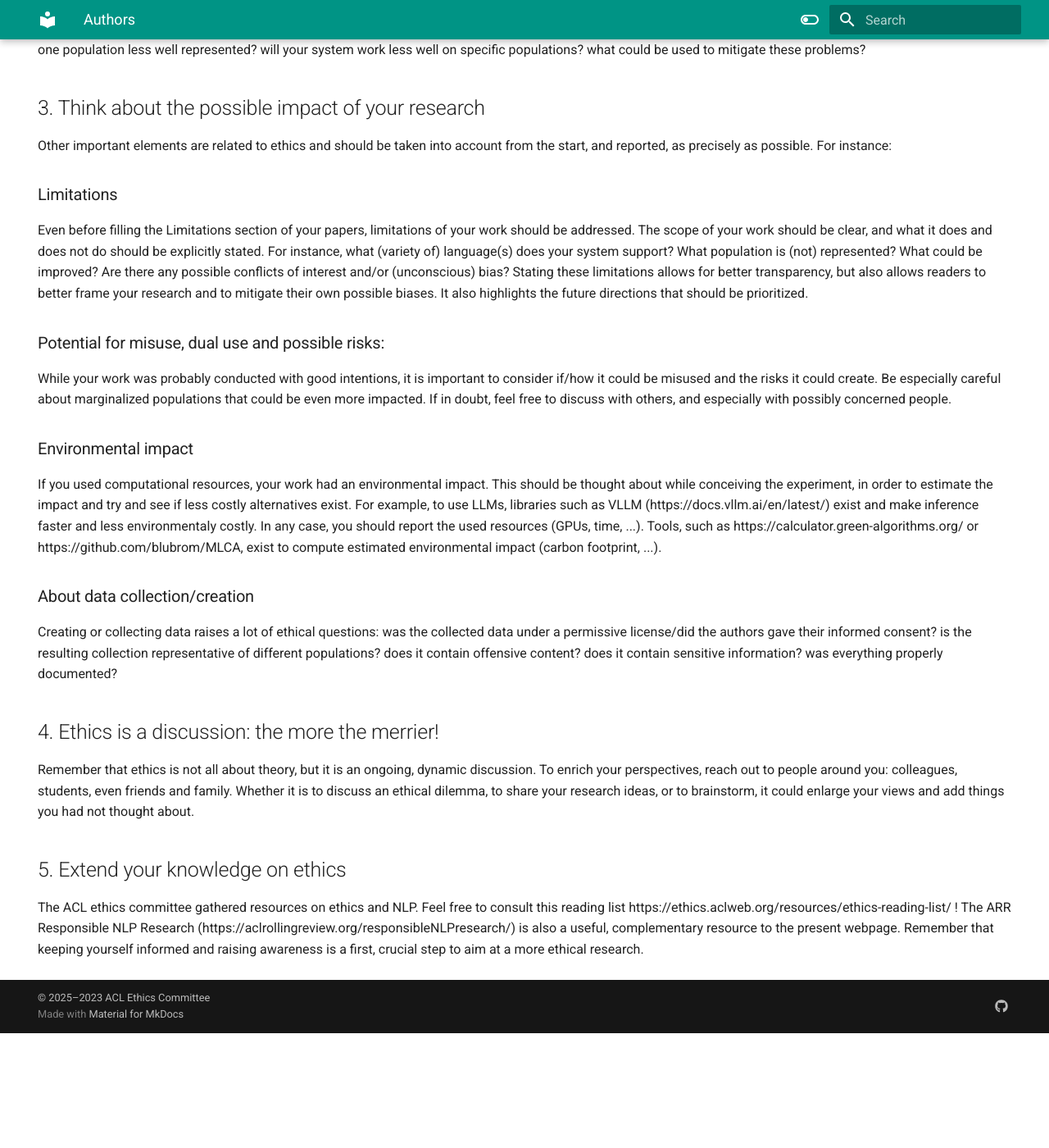
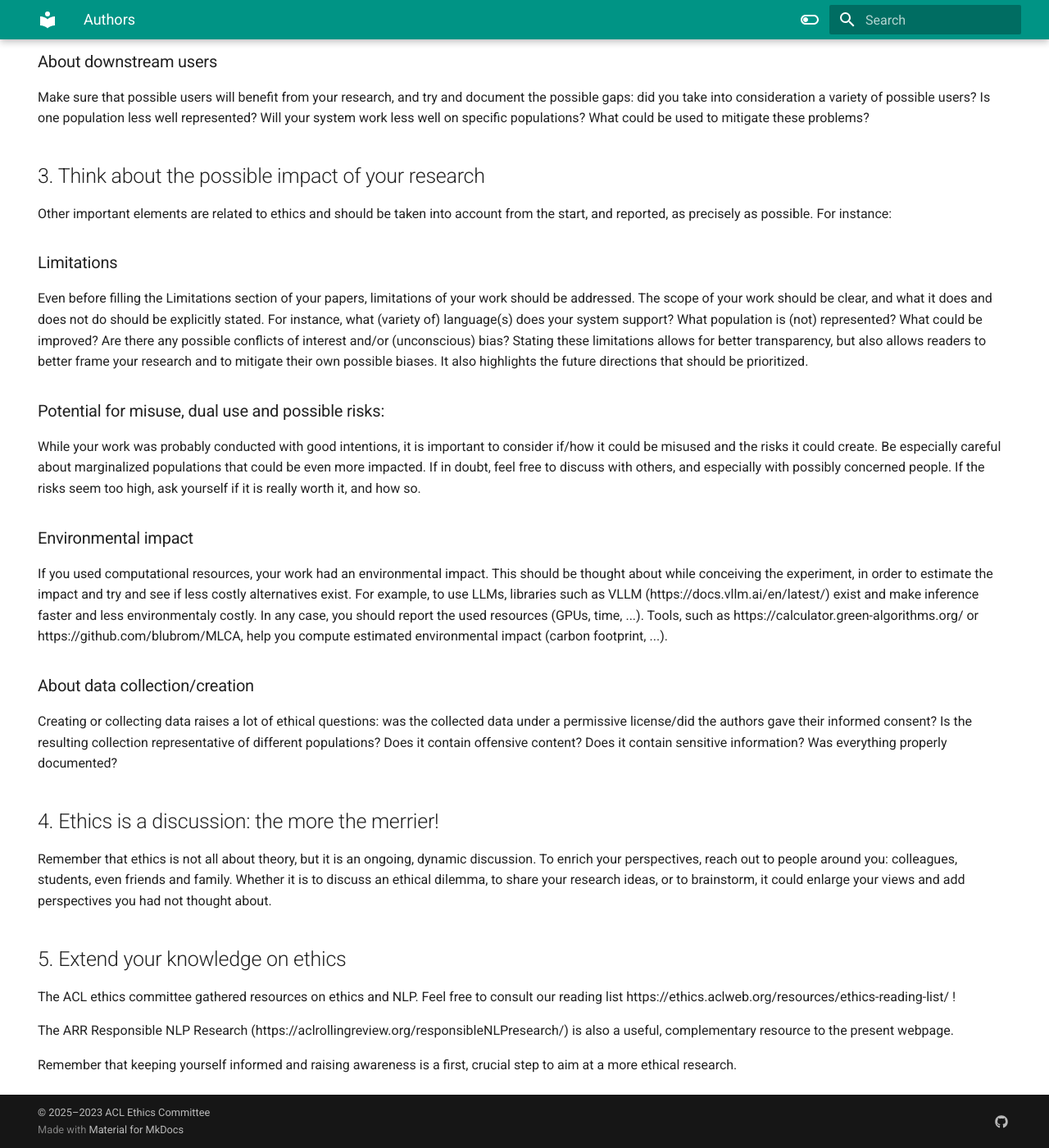
Before and after one commit to knmnyn/ethics-website, an MkDocs documentation site: the page built from docs/roles/authors.md, in a window 1280 px wide and 1400 px high, scrolled down 959 px. Shown: the whole window at 82% size. Built offline with MkDocs 1.6.1 and Material for MkDocs 9.7.7, drawn with Linux system fonts in a browser that asks for light colours; before the commit the page ends 2219 px from its top, so only the background shows below that; some of the changed text lies outside the part shown.

Commit message:
Fixes to Authors draft

```diff
--- a/docs/roles/authors.md
+++ b/docs/roles/authors.md
@@ -3,14 +3,18 @@
   - navigation
   - toc
 ---
-As authors, your role is crucial: your research and your participation in the scientific community have an impact. You need to try and make sure that you do not contribute to causing any harm. A few key principles are listed down below:
+As authors, your role is crucial: your research and your participation in the scientific community have an impact. You need to try and make sure that you do not contribute to causing any harm. A few key principles to help you think about possible ethical issues and how to report them are listed down below:
 
 ## 1. Include ethics from the start, and throughout the pipeline
-Ethics is not an afterthought, and is not limited to filling an ethical consideration section or to tick boxes when submitting your papers. To make sure your research is not raising ethical concerns, ethical reflections should start from the conception of the experiment, and be present at all steps, then diligently reported in papers. The following principles are examples of elements to keep in mind and apply in your research.
+Ethics is not an afterthought, and is not limited to filling an ethical consideration section or to tick boxes when submitting your papers. To make sure your research is not raising ethical concerns, ethical reflections should start from the conception of the experiment, and be present at all steps, then diligently reported in papers.
+
+Try and ask yourself questions about ethics while thinking about research questions, experiment and methodology design, tools and datasets choice/conception, tools evaluation, ...
+
+The following principles are examples of elements to keep in mind and apply in your research, at every step.
 
 ## 2. Take into consideration all stakeholders
 
-It takes a village to do research: from annotators, human participants, to involved researchers and even downstream users, many people can contribute or be affected by your work. It is important that all of them are taken into account, treated with respect and that you do not cause them any harm. Be transparent about who contributed to your research, how so, etc. This ensures that everyone was treated correctly, and also helps to signal possible bias (e.g., if a majority of men participated in an experiment, the results may only apply for men)
+It takes a village to do research: from annotators, human participants, to involved researchers and even downstream users, many people can contribute or be affected by your work. It is important that all of them are taken into account, treated with respect and that you do not cause them any harm. Be transparent about who contributed to your research, how so, etc. This ensures that everyone was treated correctly, and also helps to signal possible bias (e.g., if a majority of men participated in an experiment, the results may only apply to men).
 
 Some more specific advice depending on the target population:
 
@@ -20,7 +24,7 @@
 For human participants, also provide details about their informed consent, the procedures that were used to pseudonymize/anonymize when applicable, and whether or not a debrief took place after the experiment.
 
 ### About downstream users
-Make sure that possible users will benefit from your research, and try and document the possible gaps: did you take into consideration a variety of possible users? is one population less well represented? will your system work less well on specific populations? what could be used to mitigate these problems?
+Make sure that possible users will benefit from your research, and try and document the possible gaps: did you take into consideration a variety of possible users? Is one population less well represented? Will your system work less well on specific populations? What could be used to mitigate these problems?
 
 ## 3. Think about the possible impact of your research
 Other important elements are related to ethics and should be taken into account from the start, and reported, as precisely as possible. For instance:
@@ -30,20 +34,23 @@
 Stating these limitations allows for better transparency, but also allows readers to better frame your research and to mitigate their own possible biases. It also highlights the future directions that should be prioritized.
 
 ### Potential for misuse, dual use and possible risks:
-While your work was probably conducted with good intentions, it is important to consider if/how it could be misused and the risks it could create. Be especially careful about marginalized populations that could be even more impacted. If in doubt, feel free to discuss with others, and especially with possibly concerned people.
+While your work was probably conducted with good intentions, it is important to consider if/how it could be misused and the risks it could create. Be especially careful about marginalized populations that could be even more impacted. If in doubt, feel free to discuss with others, and especially with possibly concerned people. If the risks seem too high, ask yourself if it is really worth it, and how so.
 
 ### Environmental impact
 If you used computational resources, your work had an environmental impact. This should be thought about while conceiving the experiment, in order to estimate the impact and try and see if less costly alternatives exist. For example, to use LLMs, libraries such as VLLM (https://docs.vllm.ai/en/latest/) exist and make inference faster and less environmentaly costly.
-In any case, you should report the used resources (GPUs, time, ...). Tools, such as https://calculator.green-algorithms.org/ or https://github.com/blubrom/MLCA, exist to compute estimated environmental impact (carbon footprint, ...).
+In any case, you should report the used resources (GPUs, time, ...). Tools, such as https://calculator.green-algorithms.org/ or https://github.com/blubrom/MLCA, help you compute estimated environmental impact (carbon footprint, ...).
 
 ### About data collection/creation
-Creating or collecting data raises a lot of ethical questions: was the collected data under a permissive license/did the authors gave their informed consent? is the resulting collection representative of different populations? does it contain offensive content? does it contain sensitive information? was everything properly documented?
+Creating or collecting data raises a lot of ethical questions: was the collected data under a permissive license/did the authors gave their informed consent? Is the resulting collection representative of different populations? Does it contain offensive content? Does it contain sensitive information? Was everything properly documented?
 
 
 ## 4. Ethics is a discussion: the more the merrier!
-Remember that ethics is not all about theory, but it is an ongoing, dynamic discussion. To enrich your perspectives, reach out to people around you: colleagues, students, even friends and family. Whether it is to discuss an ethical dilemma, to share your research ideas, or to brainstorm, it could enlarge your views and add things you had not thought about.
+Remember that ethics is not all about theory, but it is an ongoing, dynamic discussion. To enrich your perspectives, reach out to people around you: colleagues, students, even friends and family. Whether it is to discuss an ethical dilemma, to share your research ideas, or to brainstorm, it could enlarge your views and add perspectives you had not thought about.
 
 
 ## 5. Extend your knowledge on ethics
-The ACL ethics committee gathered resources on ethics and NLP. Feel free to consult this reading list https://ethics.aclweb.org/resources/ethics-reading-list/ ! The ARR Responsible NLP Research (https://aclrollingreview.org/responsibleNLPresearch/) is also a useful, complementary resource to the present webpage.
+The ACL ethics committee gathered resources on ethics and NLP. Feel free to consult our reading list https://ethics.aclweb.org/resources/ethics-reading-list/ !
+
+The ARR Responsible NLP Research (https://aclrollingreview.org/responsibleNLPresearch/) is also a useful, complementary resource to the present webpage.
+
 Remember that keeping yourself informed and raising awareness is a first, crucial step to aim at a more ethical research.
```
